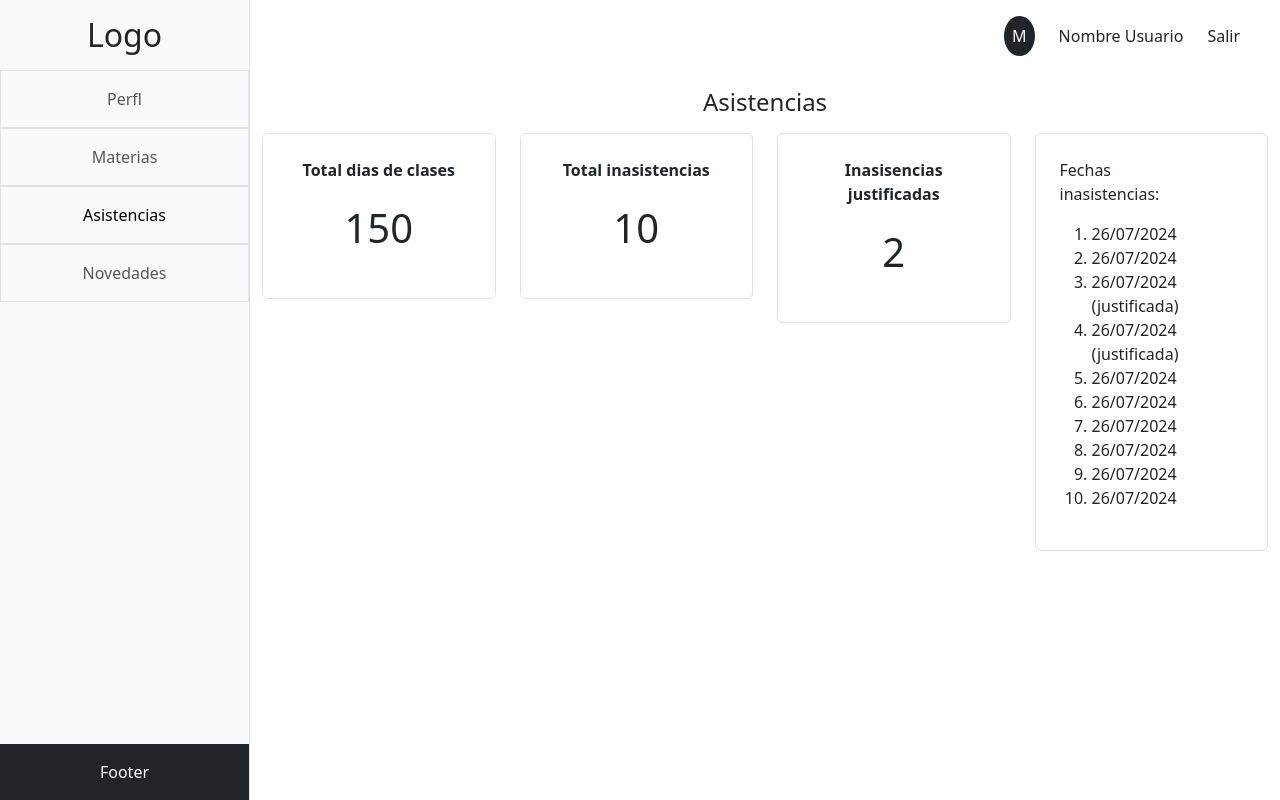
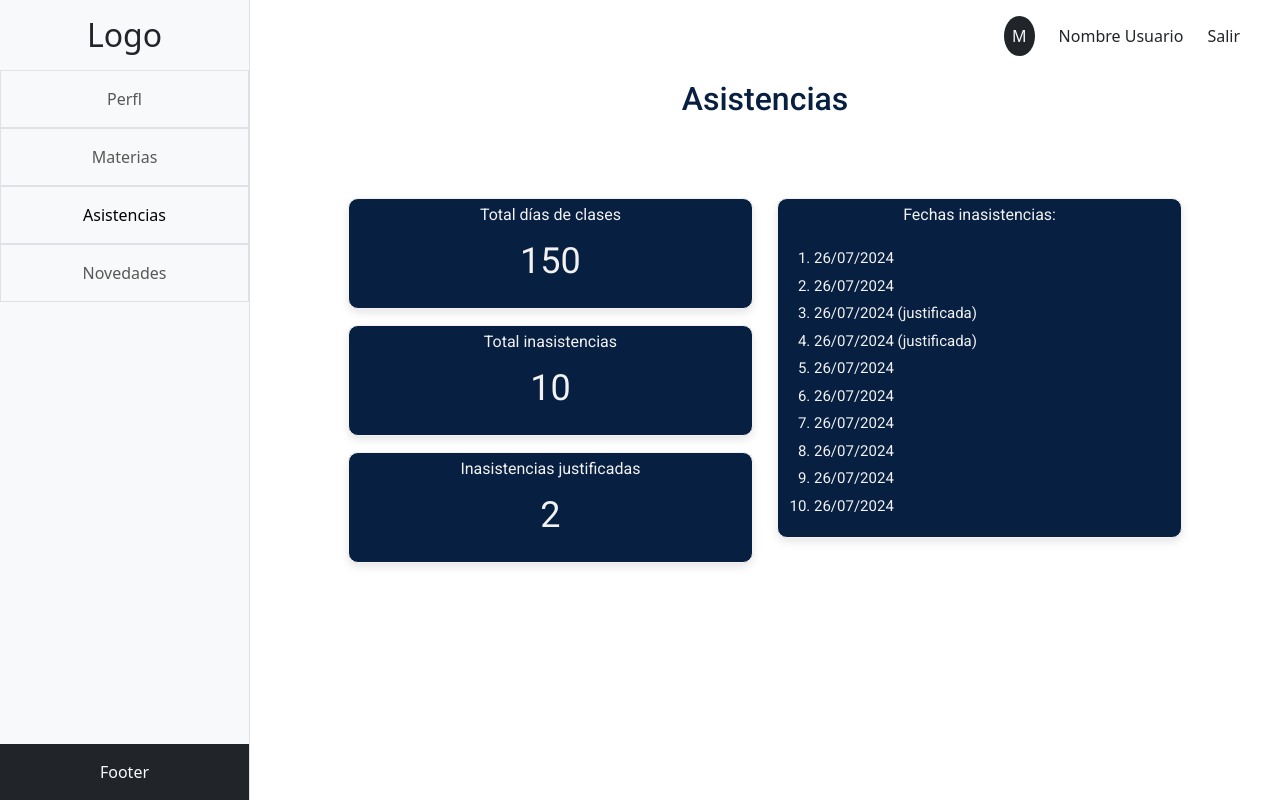
Before and after one commit to joaquin-fuentes/proyectoFinalReactAdv, a React (Vite) app: page /alumnos/asistencias in a window 1280 px wide. Built offline with nearby package versions, Linux system fonts and the light colour scheme.

Commit message:
cambie diseño de assitencias

```diff
--- a/src/pages/alumnos/Alumnos.css
+++ b/src/pages/alumnos/Alumnos.css
@@ -43,9 +43,61 @@
   font-size: 14px;
 }
 /* MATERIAS */
-.tableMaterias{
-  background-color: var(--color-fondo)!important;
-  color: var(--fuente-color-primario)!important;
+.tableMaterias {
+  background-color: var(--color-fondo) !important;
+  color: var(--fuente-color-primario) !important;
+}
+
+/* ASISTENCIAS */
+
+.asistencias-container {
+  font-family: var(--fuente-principal);
+}
+
+.asistencias-titulo {
+  font-size: var(--fuente-tamanio-titulo);
+  color: var(--color-fondo);
+  margin-bottom: 20px;
+}
+
+
+.asistencia-card {
+  background-color: var(--color-fondo);
+  border: 1px solid var(--color-primario);
+  border-radius: 10px;
+  box-shadow: 0 4px 8px rgba(0, 0, 0, 0.1);
+  transition: transform 0.3s ease;
+}
+
+.asistencia-titulo {
+  font-size: 16px;
+  color: var(--color-primario);
+  margin-bottom: 7px;
+}
+
+.asistencia-valor {
+  font-size: 36px;
+  color: var(--color-primario);
+}
+
+.inasistencias-fechas {
+  width: 100%;
+}
+
+.inasistencias-fechas .fechas-titulo {
+  font-size: 16px;
+  color: var(--color-primario);
+  margin-bottom: 20px;
+}
+
+.inasistencias-fechas ol {
+  text-align: left;
+}
+
+.inasistencias-fechas li {
+  font-size: 15px;
+  color: var(--color-primario);
+  margin-bottom: 5px;
 }
 
 /* Dispositivos medianos (mínimo 769px) */
@@ -59,6 +111,13 @@
     width: 95%;
     font-size: 16px;
   }
+  /* ASISTENCIAS */
+   .row-asistencias{
+    margin-top: 80px!important;
+   }
+  .asistencia-card:hover {
+    transform: scale(1.05);
+  }
 }
 
 /* Dispositivos grandes (mínimo 993px) */
@@ -68,7 +127,6 @@
     margin-top: 0;
     width: 130px;
   }
-
   .perfil-card {
     width: 70%;
   }
--- a/src/pages/alumnos/Asistencias.jsx
+++ b/src/pages/alumnos/Asistencias.jsx
@@ -4,43 +4,41 @@ import "./Alumnos.css";
 
 const Asistencias = () => {
   return (
-    <Container>
-      <h4 className="text-center my-3">Asistencias</h4>
-      <Row>
-        <Col md={3}>
-          <article className="border rounded p-4 mb-3 text-center">
-            <p className="fw-bold">Total dias de clases</p>
-            <p className="fs-1">150</p>
+    <Container className="asistencias-container">
+      <h4 className="text-center my-2 asistencias-titulo">Asistencias</h4>
+      <Row className="row-asistencias d-flex justify-content-center">
+        <Col xs={12} md={6} lg={5}>
+          <article className="mb-3 p-3 p-lg-1 asistencia-card text-center">
+            <p className="asistencia-titulo">Total días de clases</p>
+            <p className="asistencia-valor">150</p>
+          </article>
+          <article className="mb-3 p-3 p-lg-1 asistencia-card text-center">
+            <p className="asistencia-titulo">Total inasistencias</p>
+            <p className="asistencia-valor">10</p>
+          </article>
+          <article className="mb-3 p-3 p-lg-1 asistencia-card text-center">
+            <p className="asistencia-titulo">Inasistencias justificadas</p>
+            <p className="asistencia-valor">2</p>
           </article>
         </Col>
-        <Col md={3}>
-          <article className="border rounded p-4 mb-3 text-center">
-            <p className="fw-bold">Total inasistencias</p>
-            <p className="fs-1">10</p>
-          </article>
-        </Col>
-        <Col md={3}>
-          <article className="border rounded p-4 mb-3 text-center">
-            <p className="fw-bold">Inasisencias justificadas</p>
-            <p className="fs-1">2</p>
-          </article>
-        </Col>
-        <Col md={3}>
-          <article className="border rounded  p-4 mb-3 d-flex flex-column align-items-center">
-            <p className="me-5">Fechas inasistencias:</p>
-            <ol>
-              <li className="">26/07/2024</li>
-              <li className="">26/07/2024</li>
-              <li className="">26/07/2024 (justificada)</li>
-              <li className="">26/07/2024 (justificada)</li>
-              <li className="">26/07/2024</li>
-              <li className="">26/07/2024</li>
-              <li className="">26/07/2024</li>
-              <li className="">26/07/2024</li>
-              <li className="">26/07/2024</li>
-              <li className="">26/07/2024</li>
-            </ol>
-          </article>
+        <Col xs={12} md={6} lg={5}>
+          <div className="d-flex justify-content-center ">
+            <article className="mb-3 p-3 p-lg-1  asistencia-card  inasistencias-fechas text-center">
+              <p className="fechas-titulo">Fechas inasistencias:</p>
+              <ol>
+                <li>26/07/2024</li>
+                <li>26/07/2024</li>
+                <li>26/07/2024 (justificada)</li>
+                <li>26/07/2024 (justificada)</li>
+                <li>26/07/2024</li>
+                <li>26/07/2024</li>
+                <li>26/07/2024</li>
+                <li>26/07/2024</li>
+                <li>26/07/2024</li>
+                <li>26/07/2024</li>
+              </ol>
+            </article>
+          </div>
         </Col>
       </Row>
     </Container>
```
